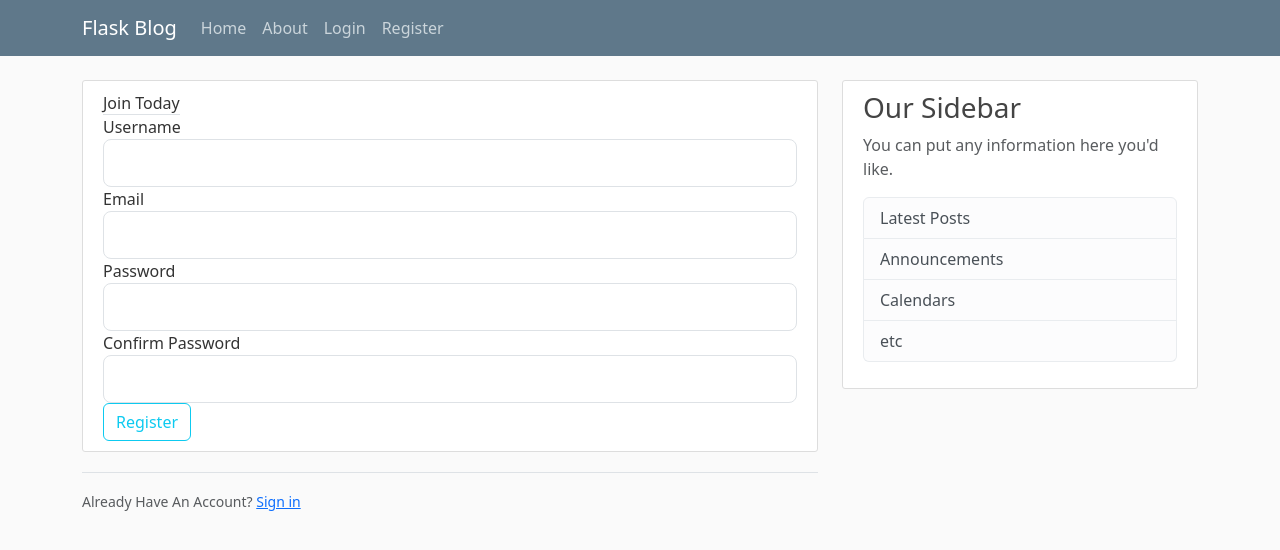
After one commit to abhirup2565/Blog_Flask, a Flask app: page /register in a window 1280 px wide. The commit adds this page. Shown: the top 550 px of the page. Run offline with Flask 3, Linux system fonts and the light colour scheme.

Commit message:
created login and register form

```diff
--- a/flaskblog.py
+++ b/flaskblog.py
@@ -1,6 +1,8 @@
-from flask import Flask,render_template,url_for
+from flask import Flask,render_template,url_for,flash,redirect
+from forms import RegistrationForm, LoginForm
 
 app = Flask(__name__)
+app.config['SECRET_KEY']='b20a5a92c16612725adbb34de5abb341'
 
 
 
@@ -24,9 +26,36 @@ posts = [
 def home():
     return render_template("home.html",posts=posts)
 
+
 @app.route("/about")
 def about():
     return render_template("about.html",title="About")
 
+
+@app.route("/register", methods=["POST","GET"])
+def register():
+    form = RegistrationForm()
+    if form.validate_on_submit():
+        flash(f"account created for {form.username.data}!","success")
+        return redirect(url_for('register'))
+    return render_template('register.html',title='Register',form=form)
+
+
+@app.route("/login",methods=["POST","GET"])
+def login():
+    form = LoginForm()
+    if form.validate_on_submit():
+        if form.email.data=="admin@blog.com" and form.password.data=="password":
+            flash("you have been logged in ","success")
+            return redirect(url_for('home'))
+        else:
+            flash("Login failed check username or password","danger")
+    return render_template('login.html',title='Login',form=form)
+
+
+
+
+
+
 if __name__=="__main__":
     app.run(debug=True)
--- /dev/null
+++ b/forms.py
@@ -0,0 +1,17 @@
+from flask_wtf import FlaskForm
+from wtforms import StringField,PasswordField,SubmitField,BooleanField
+from wtforms.validators import DataRequired,Length,Email,EqualTo
+
+class RegistrationForm(FlaskForm):
+    username = StringField('Username',validators=[DataRequired(),Length(min=2 , max=20)])
+    email = StringField('Email',validators=[DataRequired(), Email()])
+    password = PasswordField('Password',validators=[DataRequired()])
+    confirm_password = PasswordField('Confirm Password',validators=[DataRequired(),EqualTo('password')])
+    submit= SubmitField('Register')
+
+
+class LoginForm(FlaskForm):
+    email = StringField('Email',validators=[DataRequired(),Email()])
+    password = PasswordField('Password',validators=[DataRequired()])
+    remember = BooleanField('Remember me')
+    submit= SubmitField('Login')
--- a/templates/layout.html
+++ b/templates/layout.html
@@ -22,13 +22,13 @@
         </button>
         <div class="collapse navbar-collapse" id="navbarToggle">
             <div class="navbar-nav mr-auto">
-            <a class="nav-item nav-link" href="/">Home</a>
-            <a class="nav-item nav-link" href="/about">About</a>
+            <a class="nav-item nav-link" href="{{ url_for('home')}}">Home</a>
+            <a class="nav-item nav-link" href="{{ url_for('about')}}">About</a>
             </div>
             <!-- Navbar Right Side -->
             <div class="navbar-nav">
-            <a class="nav-item nav-link" href="/login">Login</a>
-            <a class="nav-item nav-link" href="/register">Register</a>
+            <a class="nav-item nav-link" href="{{ url_for('login')}}">Login</a>
+            <a class="nav-item nav-link" href="{{ url_for('register')}}">Register</a>
             </div>
         </div>
         </div>
@@ -38,6 +38,15 @@
     <main role="main" class="container">
   <div class="row">
     <div class="col-md-8">
+        {% with messages = get_flashed_messages(with_categories=true) %}
+        {%if messages%}
+        {%for message in messages%}
+            <div class="alert alert-{{category}}">
+                {{message}}
+            </div>
+        {%endfor%}
+        {%endif%}
+        {%endwith%}
       {% block content %}{% endblock %}
     </div>
     <div class="col-md-4">
--- /dev/null
+++ b/templates/register.html
@@ -0,0 +1,77 @@
+{%  extends "layout.html" %}
+{% block content %}
+<div class="content-section">
+    <form action="" method="post">
+        {{form.hidden_tag()}}
+        <fieldset class = "form-group">
+            <legends class = "border-bottom mb-4"> Join Today </legends>
+            <div class "form-group">
+                {{ form.username.label(class="form-control-label")}}
+                {%if form.username.errors%}
+                {{ form.username(class="form-control form-control-lg is-invalid")}}
+                <div class="invalid-feedcak">
+                    {%for error in form.username.errors%}
+                        <span> {{error}} </span>
+                    {% endfor %}
+                </div>
+                {%else%}
+                    {{ form.username(class="form-control form-control-lg")}}
+                {%endif%}
+
+            </div>
+            <div class "form-group">
+                {{ form.email.label(class="form-control-label")}}
+                {%if form.email.errors%}
+                {{ form.email(class="form-control form-control-lg is-invalid")}}
+                <div class="invalid-feedcak">
+                    {%for error in form.email.errors%}
+                        <span> {{error}} </span>
+                    {% endfor %}
+                </div>
+                {%else%}
+                    {{ form.email(class="form-control form-control-lg")}}
+                {%endif%}
+            </div>
+            <div class "form-group">
+                {{ form.password.label(class="form-control-label")}}
+                {%if form.password.errors%}
+                {{ form.password(class="form-control form-control-lg is-invalid")}}
+                <div class="invalid-feedcak">
+                    {%for error in form.password.errors%}
+                        <span> {{error}} </span>
+                    {% endfor %}
+                </div>
+                {%else%}
+                    {{ form.password(class="form-control form-control-lg")}}
+                {%endif%}
+            </div>
+            <div class "form-group">
+                {{ form.confirm_password.label(class="form-control-label")}}
+                {%if form.password.errors%}
+                {{ form.password(class="form-control form-control-lg is-invalid")}}
+                <div class="invalid-feedcak">
+                    {%for error in form.password.errors%}
+                        <span> {{error}} </span>
+                    {% endfor %}
+                </div>
+                {%else%}
+                    {{ form.password(class="form-control form-control-lg")}}
+                {%endif%}
+            </div>
+            </fieldset>
+            <div class "form-group ">
+                {{ form.submit(class="btn btn-outline-info")}}
+
+            </div>
+
+    </form>
+</div>
+
+<div class="border-top pt-3">
+    <small class ="text-muted">
+         Already Have An Account? <a href="{{url_for('login')}}">Sign in</a>
+    </small>
+</div>
+
+
+{% endblock content %}
```
Also changed, not shown: templates/login.html (added, +57 -0 lines).
